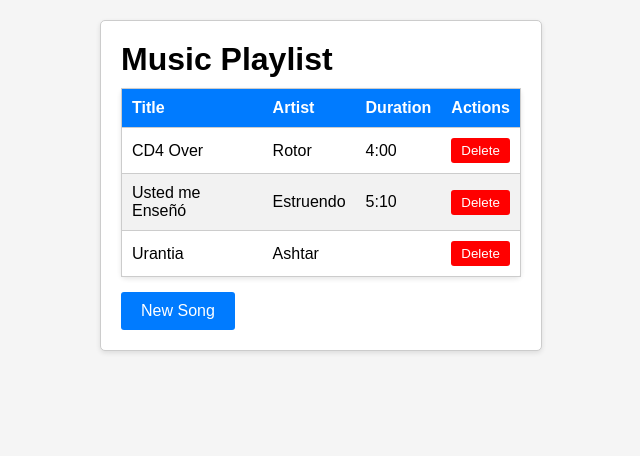
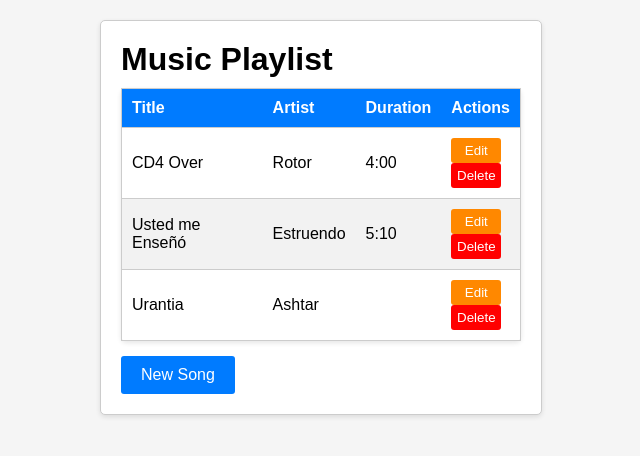
Before and after one commit to dmalone98/music-playlist-manager, a Flask app: page / in a window 1280 px wide. Shown: the top 456 px of the page, without its empty margins (319-959 px from the left). Run offline with Flask 3, Linux system fonts and the light colour scheme.

Commit message:
Style and naming

```diff
--- a/app.py
+++ b/app.py
@@ -1,4 +1,4 @@
-from flask import Flask, render_template, request, redirect, url_for
+from flask import Flask, flash, render_template, request, redirect, url_for
 from db.db import db, Song, Playlist
 import os
 
@@ -43,7 +43,26 @@ def add_song():
 
         return redirect(url_for('index'))  # Redirect to the index page after adding the song
     else:
-        return render_template('add_song.html')
+        return render_template('song_form.html')
+
+@app.route('/edit_song/<int:song_id>', methods=['GET', 'POST'])
+def edit_song(song_id):
+    # Fetch the song from the database using song_id
+    song = Song.query.get_or_404(song_id)
+
+    if request.method == 'POST':
+        # Handle form submission with updated song details
+        song.title = request.form['title']
+        song.artist = request.form['artist']
+        song.duration = request.form['duration']
+
+        # Save the changes to the database
+        db.session.commit()
+
+        flash('Song updated successfully', 'success')
+        return redirect('/')
+
+    return render_template('edit_song.html', song=song)
 
 @app.route('/delete_song/<int:song_id>', methods=['POST'])
 def delete_song(song_id):
--- a/static/css/styles.css
+++ b/static/css/styles.css
@@ -92,11 +92,12 @@ input[type="text"].dynamic-width {
     background-color: #0056b3;
 }
 
-/* Style the Delete button */
-.delete-button {
-    background-color: #ff0000; /* Red background */
+/* Style the Delete/Edit buttons */
+.manage-button {
+    width: 50px; /* Set a fixed width for both buttons */
+    text-align: center; /* Center-align text within the buttons */
     color: #fff; /* White text */
-    padding: 5px 10px;
+    padding: 5px 0; /* Vertical padding */
     border: none;
     border-radius: 3px;
     cursor: pointer;
@@ -105,9 +106,24 @@ input[type="text"].dynamic-width {
     display: inline-block; /* Make the button inline */
 }
 
+/* Style the Delete button */
+.delete-button {
+    background-color: #ff0000; /* Red background */
+}
+
 .delete-button:hover {
-    background-color: #ff3333; /* Slightly darker red on hover */
+    background-color: #770000; /* Slightly darker red on hover */
 }
+
+/* Style the Edit button */
+.edit-button {
+    background-color: #ff8800; /* Orange background */
+}
+
+.edit-button:hover {
+    background-color: #aa7700; /* Slightly darker orange on hover */
+}
+
 
 /* Error message styling */
 .form-error {
--- a/templates/index.html
+++ b/templates/index.html
@@ -26,11 +26,15 @@
                         <td>{{ song.artist }}</td>
                         <td>{{ song.duration }}</td>
                         <td>
+                            <form action="/edit_song/{{ song.id }}" method="GET">
+                                <button type="submit" class="manage-button edit-button">Edit</button>
+                            </form>
                             <form action="/delete_song/{{ song.id }}" method="POST" onsubmit="return confirmDelete('{{ song.title }}');">
-                                <button type="submit" class="delete-button">Delete</button>
+                                <button type="submit" class="manage-button delete-button">Delete</button>
                             </form>
                         </td>
                     </tr>
+
                 {% endfor %}
             </tbody>
         </table>
```
Also changed, not shown: music_manager.db, templates/song_form.html (renamed from templates/add_song.html).
